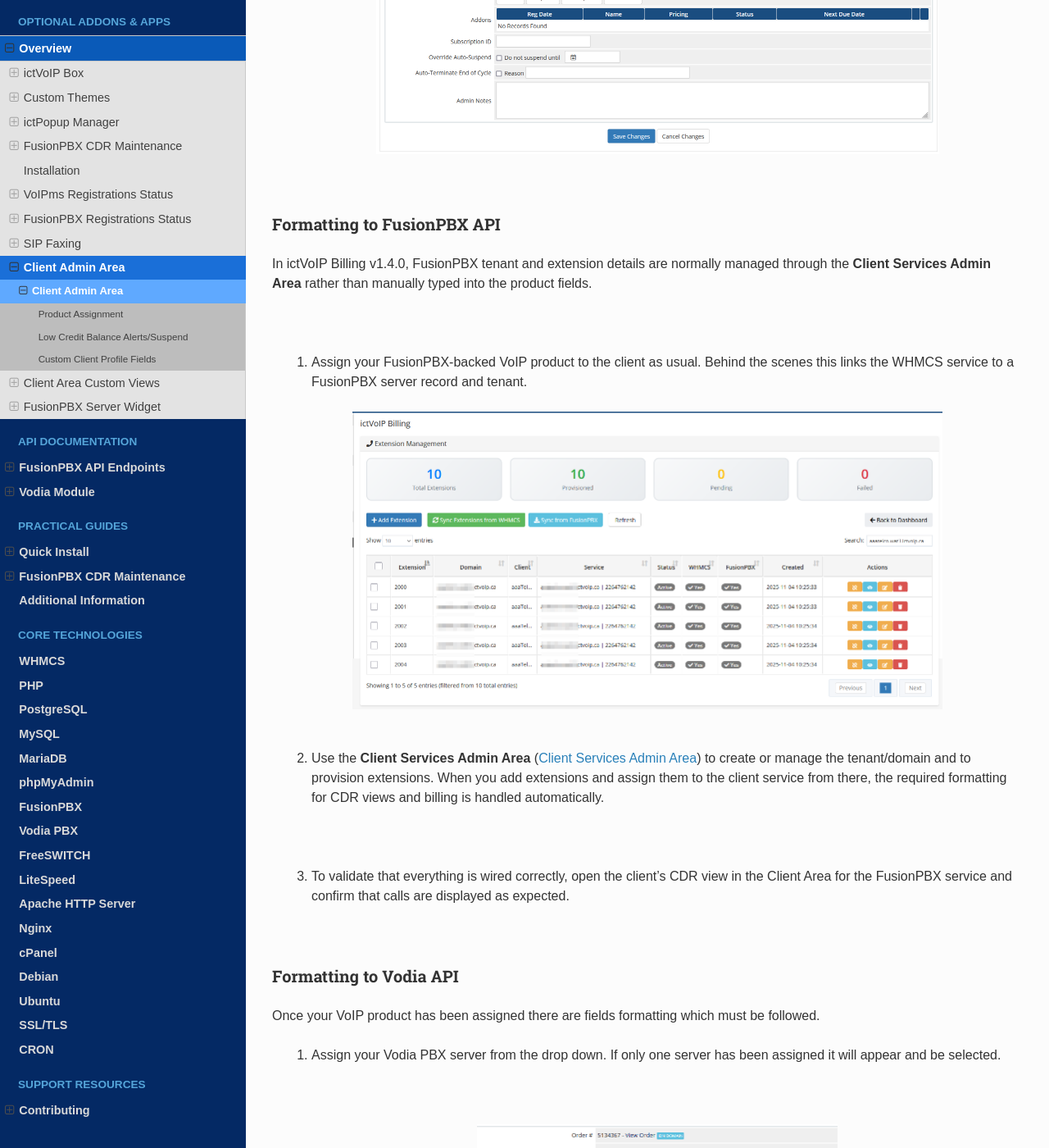
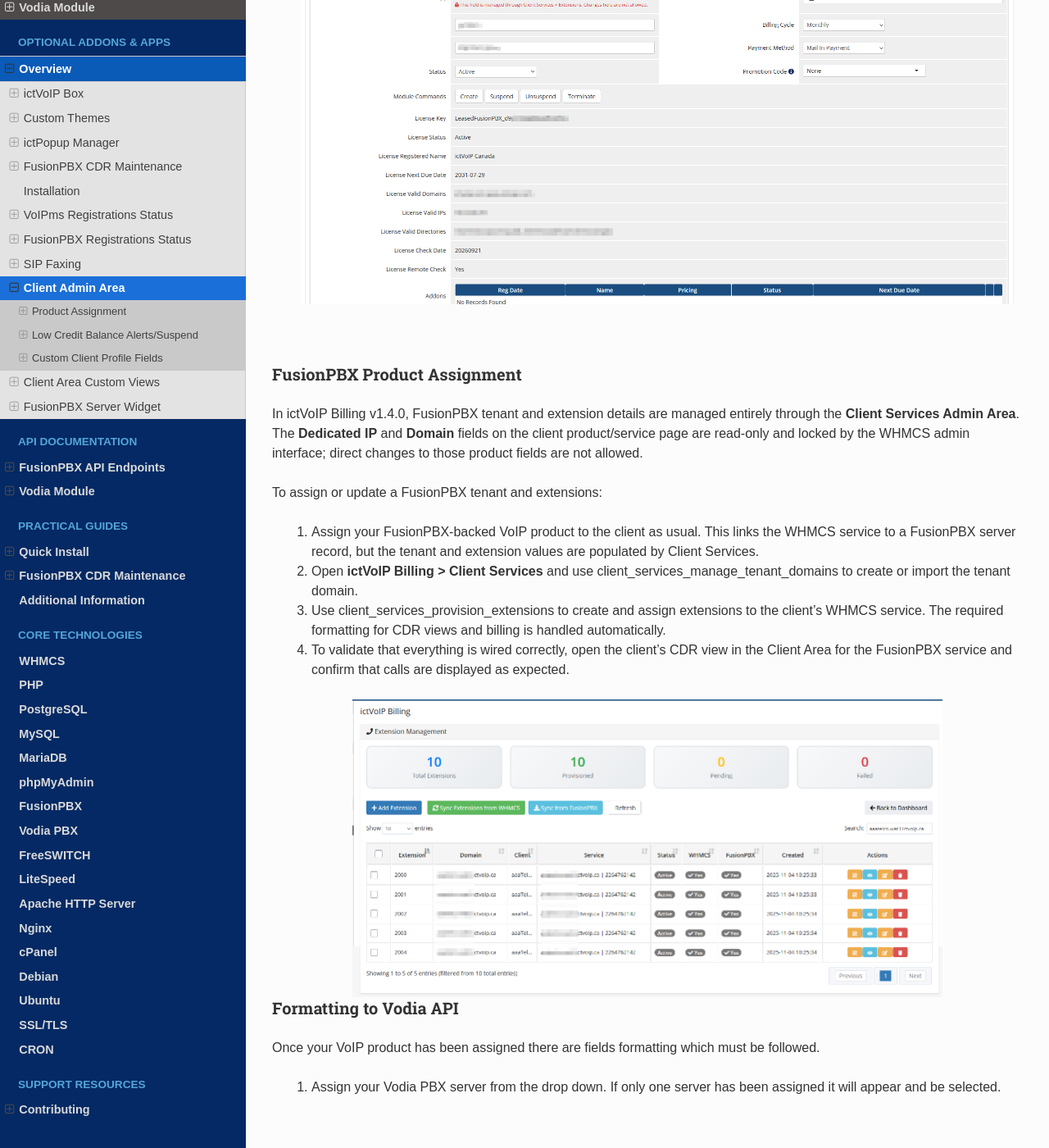
Before and after one commit to ictvoip/ictvoip-docs, a Sphinx documentation site: the page built from docs/source/clientadmin/clientadmin.rst, in a window 1280 px wide and 1400 px high, scrolled down 665 px. Shown: the whole window at 82% size. Built offline with Sphinx 7.4.7 and the Read the Docs theme 3.1.0, drawn with Linux system fonts in a browser that asks for light colours; pages that are not in the unit, such as notebooks, are missing from menus.

Commit message:
refactor client services

```diff
--- a/docs/source/admin.rst
+++ b/docs/source/admin.rst
@@ -32,8 +32,8 @@ Key Features
 
 * **Client Services Admin Area**: Centralized WHMCS admin dashboard for
   managing FusionPBX tenants, extensions, gateways, ACLs, destination
-  routes, logs, and real-time provisioning statistics per
-  provider/PBX. See :doc:`/admin/client_services`.
+  routes, outbound routes, access control, and real-time provisioning
+  statistics per provider/PBX. See :doc:`/admin/client_services`.
 
 .. seealso::
 
@@ -53,7 +53,7 @@ Key Features
    admin/servers.rst
 
 .. toctree::
-   :maxdepth: 2
+   :maxdepth: 3
    :caption: Client Services
 
    admin/client_services.rst
--- a/docs/source/clientadmin/clientadmin.rst
+++ b/docs/source/clientadmin/clientadmin.rst
@@ -10,46 +10,44 @@ Administration of server modules and billing would be setup with client products
 
 |
 
- .. image:: ../_static/images/clientadmin/client_product2.png
+ .. image:: ../_static/images/clientadmin/client_product3.png
         :scale: 50%
         :align: center
         :alt: Adding a new Provider or PBX
 
 |
 
-Formatting to FusionPBX API
+FusionPBX Product Assignment
 *****************************
 
 In ictVoIP Billing v1.4.0, FusionPBX tenant and extension details are
-normally managed through the **Client Services Admin Area** rather than
-manually typed into the product fields.
+managed entirely through the **Client Services Admin Area**. The
+**Dedicated IP** and **Domain** fields on the client product/service
+page are read-only and locked by the WHMCS admin interface; direct
+changes to those product fields are not allowed.
 
-|
+To assign or update a FusionPBX tenant and extensions:
 
  1) Assign your FusionPBX-backed VoIP product to the client as usual.
-    Behind the scenes this links the WHMCS service to a FusionPBX
-    server record and tenant.
+    This links the WHMCS service to a FusionPBX server record, but the
+    tenant and extension values are populated by Client Services.
+
+ 2) Open **ictVoIP Billing > Client Services** and use
+    :ref:`client_services_manage_tenant_domains` to create or import the
+    tenant domain.
+
+ 3) Use :ref:`client_services_provision_extensions` to create and assign
+    extensions to the client's WHMCS service. The required formatting for
+    CDR views and billing is handled automatically.
+
+ 4) To validate that everything is wired correctly, open the client's CDR
+    view in the Client Area for the FusionPBX service and confirm that
+    calls are displayed as expected.
 
 .. image:: ../_static/images/admin/client-services_ext.png
         :scale: 50%
         :align: center
         :alt: Adding a new Provider or PBX
-
-|
-
- 2) Use the **Client Services Admin Area** (:doc:`/admin/client_services`)
-    to create or manage the tenant/domain and to provision extensions.
-    When you add extensions and assign them to the client service from
-    there, the required formatting for CDR views and billing is handled
-    automatically.
-
-|
-
- 3) To validate that everything is wired correctly, open the client's
-    CDR view in the Client Area for the FusionPBX service and confirm
-    that calls are displayed as expected.
-
-|
 
 Formatting to Vodia API
 ************************
--- a/docs/source/extra_addons.rst
+++ b/docs/source/extra_addons.rst
@@ -14,6 +14,6 @@ Our Optional Addons and tools to help with your WHMCS & FusionPBX VoIP Services,
   cdr_main/cdr_maint.rst
   ictsipreg/ictsipreg.rst
   extra_addons/sip_faxing.rst
-  clientadmin.rst
+  clientadmin/clientadmin.rst
   clientarea/clientarea.rst
   extra_addons/server_widget.rst
```
Also changed, not shown: docs/source/admin/client_services.rst (+35 -15 lines).
